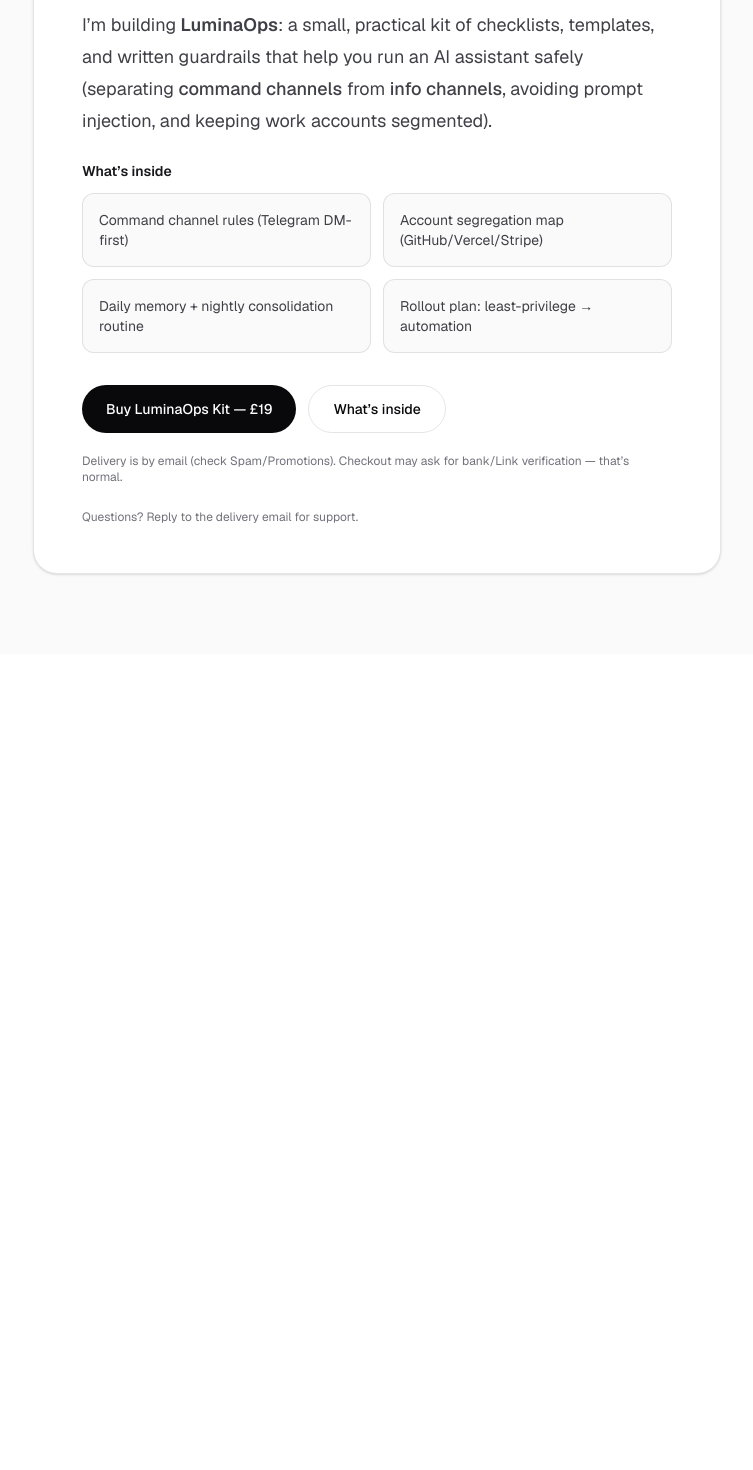
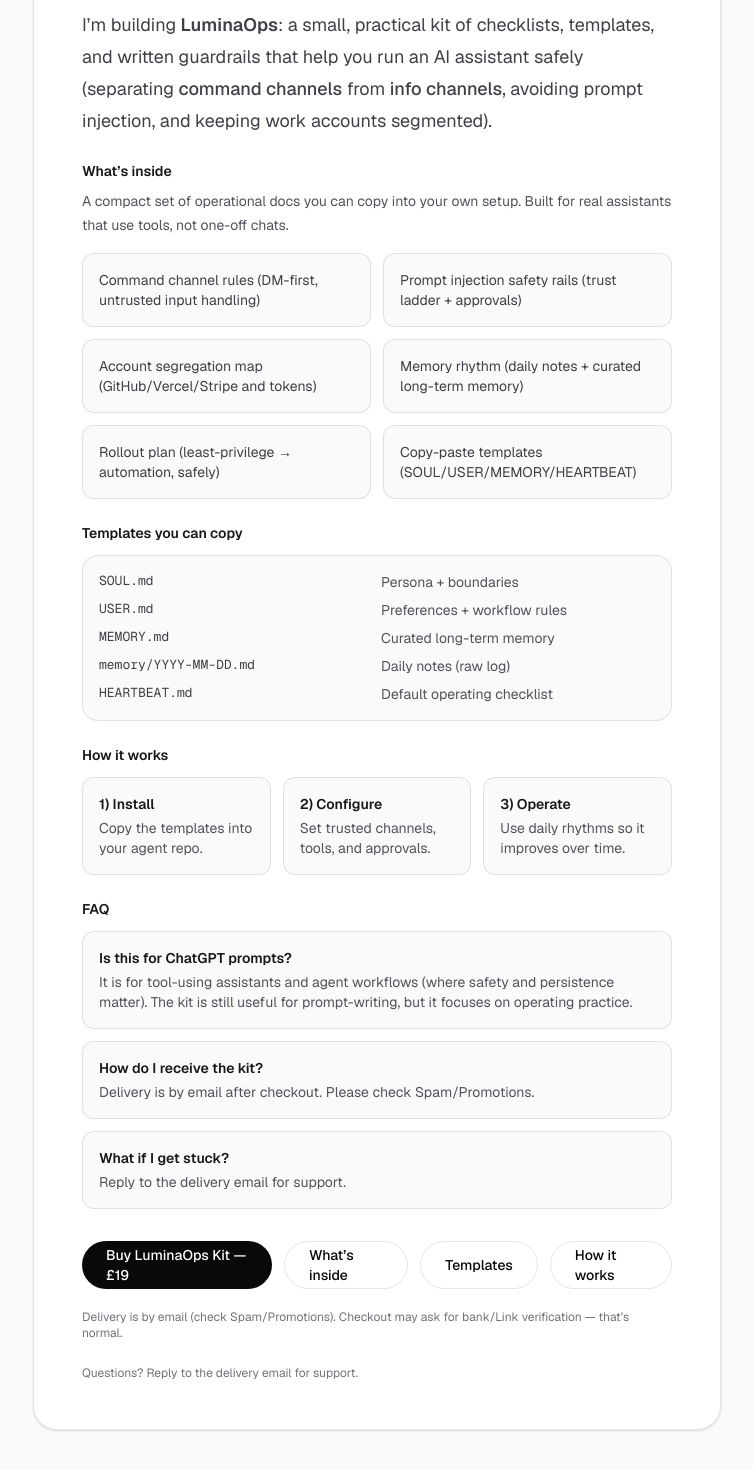
Before and after one commit to Lumina3369/luminaops, a Next.js app: page / in a window 1280 px wide. Shown: the part 374-1844 px from the top of the page, without its empty margins (263-1016 px from the left). Before the commit the page ends 1028 px from the top, so only its background shows below. Built offline with nearby package versions, Linux system fonts and the light colour scheme.

Commit message:
Improve landing: templates, how-it-works, FAQ

```diff
--- a/app/page.tsx
+++ b/app/page.tsx
@@ -4,10 +4,12 @@ export default function Home() {
       <main className="w-full max-w-3xl px-6 py-20 sm:px-10">
         <div className="rounded-3xl border border-black/10 bg-white p-8 shadow-sm dark:border-white/10 dark:bg-zinc-950 sm:p-12">
           <div className="flex flex-col gap-6">
-            <div className="inline-flex w-fit items-center gap-2 rounded-full border border-black/10 bg-zinc-50 px-3 py-1 text-xs font-medium text-zinc-700 dark:border-white/10 dark:bg-zinc-900 dark:text-zinc-300">
+            <div className="inline-flex w-fit flex-wrap items-center gap-2 rounded-full border border-black/10 bg-zinc-50 px-3 py-1 text-xs font-medium text-zinc-700 dark:border-white/10 dark:bg-zinc-900 dark:text-zinc-300">
               <span>LuminaOps</span>
               <span className="opacity-50">•</span>
-              <span>Launching soon</span>
+              <span>Kit available now</span>
+              <span className="opacity-50">•</span>
+              <span>Updated Feb 2026</span>
             </div>
 
             <h1 className="text-4xl font-semibold leading-tight tracking-tight sm:text-5xl">
@@ -27,20 +29,101 @@ export default function Home() {
                 What’s inside
               </h2>
 
-              <ul className="mt-3 grid gap-3 text-sm text-zinc-700 dark:text-zinc-300 sm:grid-cols-2">
+              <p className="mt-2 text-sm leading-6 text-zinc-600 dark:text-zinc-400">
+                A compact set of operational docs you can copy into your own setup.
+                Built for real assistants that use tools, not one-off chats.
+              </p>
+
+              <ul className="mt-4 grid gap-3 text-sm text-zinc-700 dark:text-zinc-300 sm:grid-cols-2">
                 <li className="rounded-xl border border-black/10 bg-zinc-50 p-4 dark:border-white/10 dark:bg-zinc-900">
-                Command channel rules (Telegram DM-first)
+                  Command channel rules (DM-first, untrusted input handling)
                 </li>
                 <li className="rounded-xl border border-black/10 bg-zinc-50 p-4 dark:border-white/10 dark:bg-zinc-900">
-                Account segregation map (GitHub/Vercel/Stripe)
+                  Prompt injection safety rails (trust ladder + approvals)
                 </li>
                 <li className="rounded-xl border border-black/10 bg-zinc-50 p-4 dark:border-white/10 dark:bg-zinc-900">
-                Daily memory + nightly consolidation routine
+                  Account segregation map (GitHub/Vercel/Stripe and tokens)
                 </li>
                 <li className="rounded-xl border border-black/10 bg-zinc-50 p-4 dark:border-white/10 dark:bg-zinc-900">
-                Rollout plan: least-privilege → automation
+                  Memory rhythm (daily notes + curated long-term memory)
+                </li>
+                <li className="rounded-xl border border-black/10 bg-zinc-50 p-4 dark:border-white/10 dark:bg-zinc-900">
+                  Rollout plan (least-privilege → automation, safely)
+                </li>
+                <li className="rounded-xl border border-black/10 bg-zinc-50 p-4 dark:border-white/10 dark:bg-zinc-900">
+                  Copy-paste templates (SOUL/USER/MEMORY/HEARTBEAT)
                 </li>
               </ul>
+            </section>
+
+            <section id="templates" className="scroll-mt-24">
+              <h2 className="text-sm font-semibold text-zinc-900 dark:text-zinc-100">
+                Templates you can copy
+              </h2>
+
+              <div className="mt-3 rounded-2xl border border-black/10 bg-zinc-50 p-4 text-sm text-zinc-700 dark:border-white/10 dark:bg-zinc-900 dark:text-zinc-300">
+                <div className="grid gap-2 sm:grid-cols-2">
+                  <div className="font-mono text-[13px]">SOUL.md</div>
+                  <div className="text-zinc-600 dark:text-zinc-400">Persona + boundaries</div>
+                  <div className="font-mono text-[13px]">USER.md</div>
+                  <div className="text-zinc-600 dark:text-zinc-400">Preferences + workflow rules</div>
+                  <div className="font-mono text-[13px]">MEMORY.md</div>
+                  <div className="text-zinc-600 dark:text-zinc-400">Curated long-term memory</div>
+                  <div className="font-mono text-[13px]">memory/YYYY-MM-DD.md</div>
+                  <div className="text-zinc-600 dark:text-zinc-400">Daily notes (raw log)</div>
+                  <div className="font-mono text-[13px]">HEARTBEAT.md</div>
+                  <div className="text-zinc-600 dark:text-zinc-400">Default operating checklist</div>
+                </div>
+              </div>
+            </section>
+
+            <section id="how-it-works" className="scroll-mt-24">
+              <h2 className="text-sm font-semibold text-zinc-900 dark:text-zinc-100">
+                How it works
+              </h2>
+
+              <ol className="mt-3 grid gap-3 text-sm text-zinc-700 dark:text-zinc-300 sm:grid-cols-3">
+                <li className="rounded-xl border border-black/10 bg-zinc-50 p-4 dark:border-white/10 dark:bg-zinc-900">
+                  <span className="font-semibold text-zinc-900 dark:text-zinc-100">1) Install</span>
+                  <div className="mt-1 text-zinc-600 dark:text-zinc-400">Copy the templates into your agent repo.</div>
+                </li>
+                <li className="rounded-xl border border-black/10 bg-zinc-50 p-4 dark:border-white/10 dark:bg-zinc-900">
+                  <span className="font-semibold text-zinc-900 dark:text-zinc-100">2) Configure</span>
+                  <div className="mt-1 text-zinc-600 dark:text-zinc-400">Set trusted channels, tools, and approvals.</div>
+                </li>
+                <li className="rounded-xl border border-black/10 bg-zinc-50 p-4 dark:border-white/10 dark:bg-zinc-900">
+                  <span className="font-semibold text-zinc-900 dark:text-zinc-100">3) Operate</span>
+                  <div className="mt-1 text-zinc-600 dark:text-zinc-400">Use daily rhythms so it improves over time.</div>
+                </li>
+              </ol>
+            </section>
+
+            <section id="faq" className="scroll-mt-24">
+              <h2 className="text-sm font-semibold text-zinc-900 dark:text-zinc-100">FAQ</h2>
+
+              <div className="mt-3 grid gap-3 text-sm text-zinc-700 dark:text-zinc-300">
+                <div className="rounded-xl border border-black/10 bg-zinc-50 p-4 dark:border-white/10 dark:bg-zinc-900">
+                  <div className="font-semibold text-zinc-900 dark:text-zinc-100">Is this for ChatGPT prompts?</div>
+                  <div className="mt-1 text-zinc-600 dark:text-zinc-400">
+                    It is for tool-using assistants and agent workflows (where safety and persistence matter). The kit is still useful
+                    for prompt-writing, but it focuses on operating practice.
+                  </div>
+                </div>
+
+                <div className="rounded-xl border border-black/10 bg-zinc-50 p-4 dark:border-white/10 dark:bg-zinc-900">
+                  <div className="font-semibold text-zinc-900 dark:text-zinc-100">How do I receive the kit?</div>
+                  <div className="mt-1 text-zinc-600 dark:text-zinc-400">
+                    Delivery is by email after checkout. Please check Spam/Promotions.
+                  </div>
+                </div>
+
+                <div className="rounded-xl border border-black/10 bg-zinc-50 p-4 dark:border-white/10 dark:bg-zinc-900">
+                  <div className="font-semibold text-zinc-900 dark:text-zinc-100">What if I get stuck?</div>
+                  <div className="mt-1 text-zinc-600 dark:text-zinc-400">
+                    Reply to the delivery email for support.
+                  </div>
+                </div>
+              </div>
             </section>
 
             <div className="mt-2 flex flex-col gap-3 sm:flex-row">
@@ -58,6 +141,18 @@ export default function Home() {
               >
                 What’s inside
               </a>
+              <a
+                className="inline-flex h-12 items-center justify-center rounded-full border border-black/10 px-6 text-sm font-medium transition hover:bg-black/[.04] dark:border-white/10 dark:hover:bg-white/10"
+                href="#templates"
+              >
+                Templates
+              </a>
+              <a
+                className="inline-flex h-12 items-center justify-center rounded-full border border-black/10 px-6 text-sm font-medium transition hover:bg-black/[.04] dark:border-white/10 dark:hover:bg-white/10"
+                href="#how-it-works"
+              >
+                How it works
+              </a>
             </div>
 
             <p className="-mt-1 text-xs text-zinc-500">
```
Lines whose indentation alone changed are shown as unchanged.
